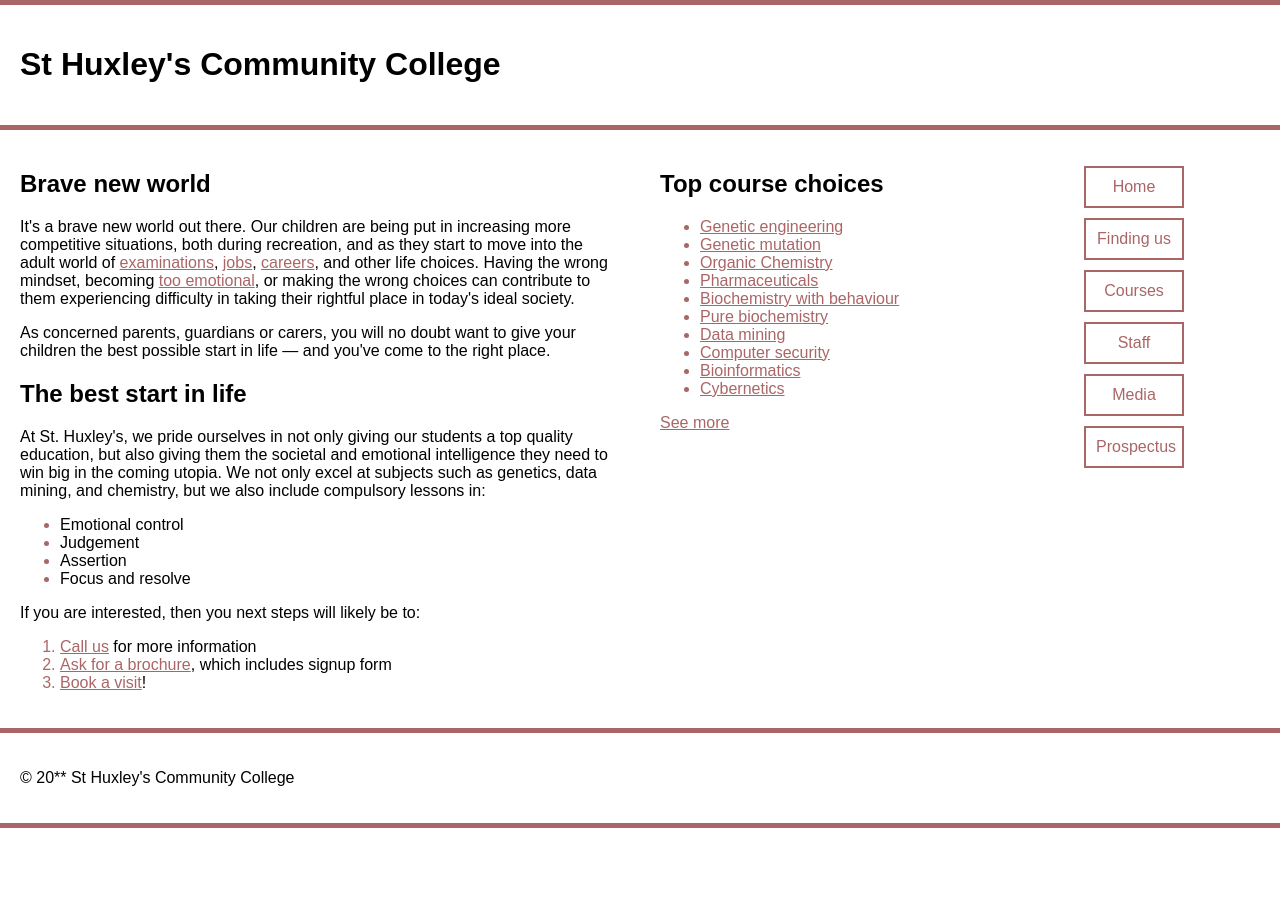
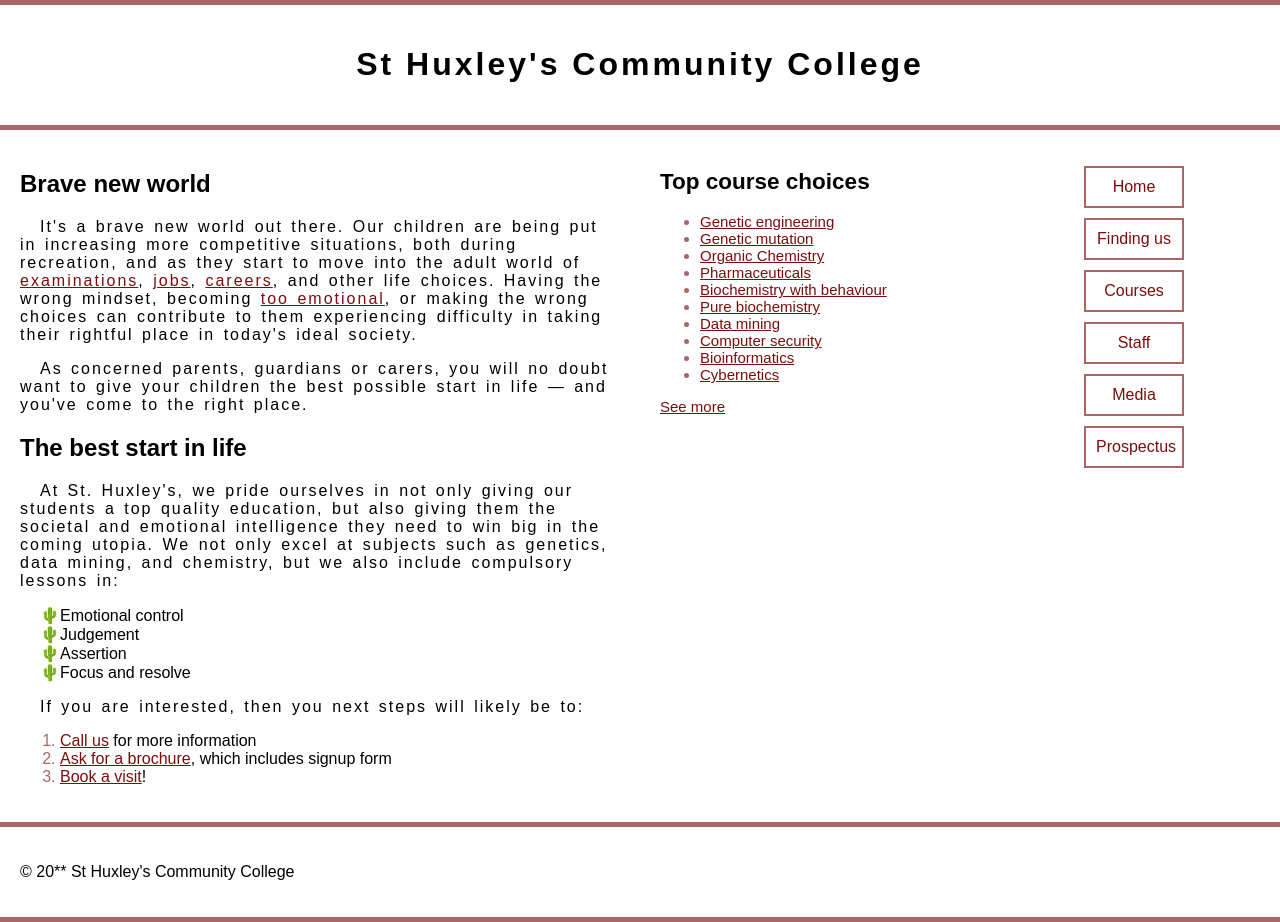
Before and after one commit to kerniusp/techin-mokslai, a plain HTML site: page CSS/8 diena/8.5/index.html in a window 1280 px wide. Before the commit the page ends 828 px from the top, so only its background shows below. Drawn offline with Linux system fonts and the light colour scheme; a web font is replaced by a local one.

Commit message:
Update the CSS task 8.5

```diff
--- a/CSS/8 diena/8.5/style.css
+++ b/CSS/8 diena/8.5/style.css
@@ -46,6 +46,21 @@ footer {
 }
 
 /* WRITE YOUR CODE BELOW! */
+aside {
+  font-size: 15px;
+}
+header {
+  text-align: center;
+}
+
+header > h1 {
+  letter-spacing: 3px;
+}
+section > p {
+  letter-spacing: 2px;
+  word-spacing: 2px;
+  text-indent: 20px;
+}
 aside > ul > li > a {
   color: #a66;
 }
@@ -68,6 +83,10 @@ p > a {
   color: #a66;
 }
 
+
+section > ul > li  {
+  list-style-type: "🌵";
+}
 section > ul > li::marker {
   color: #a66;
 }
@@ -76,6 +95,22 @@ section > ol > li > a {
 }
 section > ol > li::marker {
   color: #a66;
+}
+a:hover {
+  color: rgb(124, 13, 13);
+  text-decoration: none;
+}
+a:link {
+  color: rgb(124, 13, 13);
+}
+a:focus {
+  color: rgb(124, 13, 13);
+}
+a:visited {
+  color: rgb(165, 105, 105);
+}
+a:active {
+  font-family: "Trebuchet MS", "Lucida Sans Unicode";
 }
 /*
 Fonts:
```
